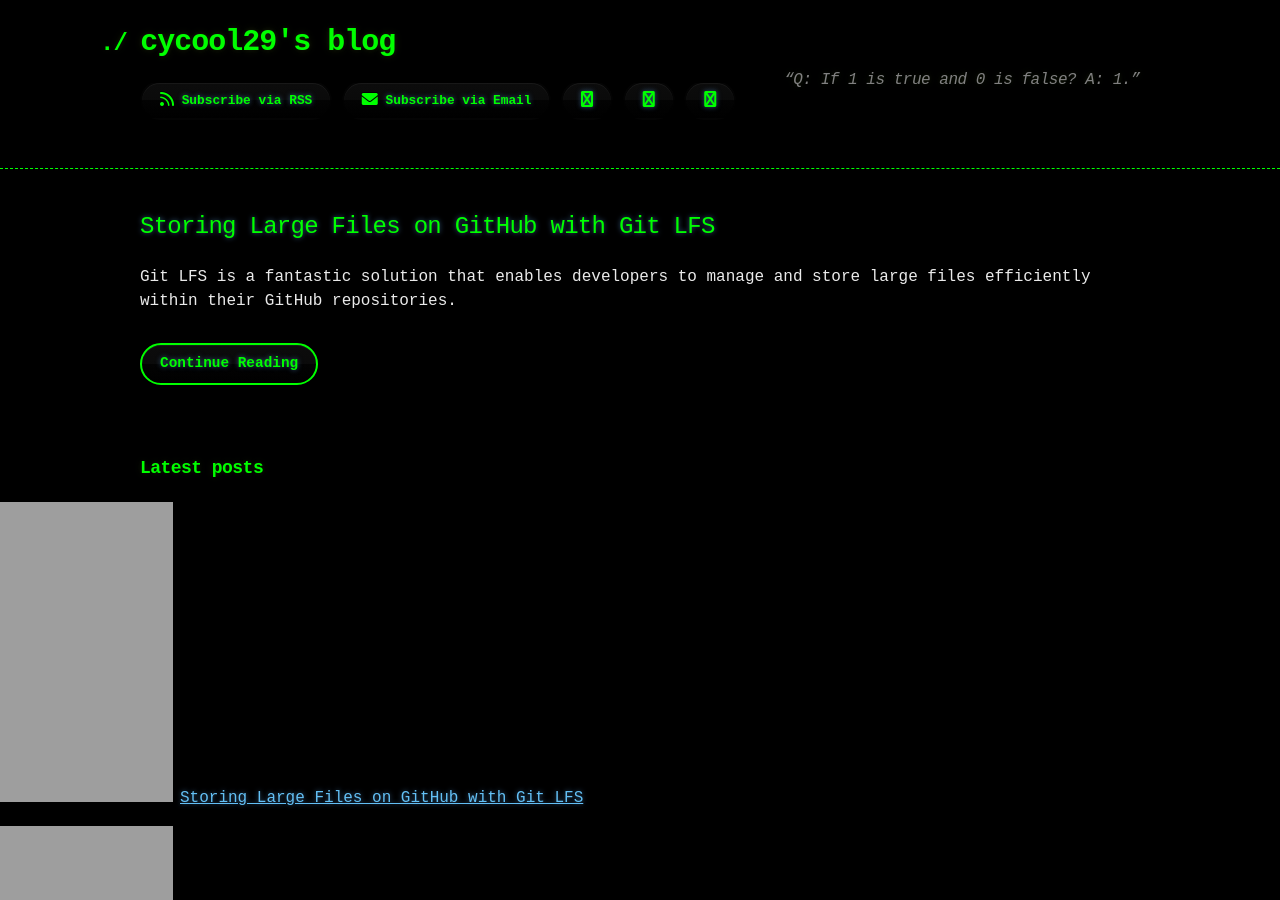
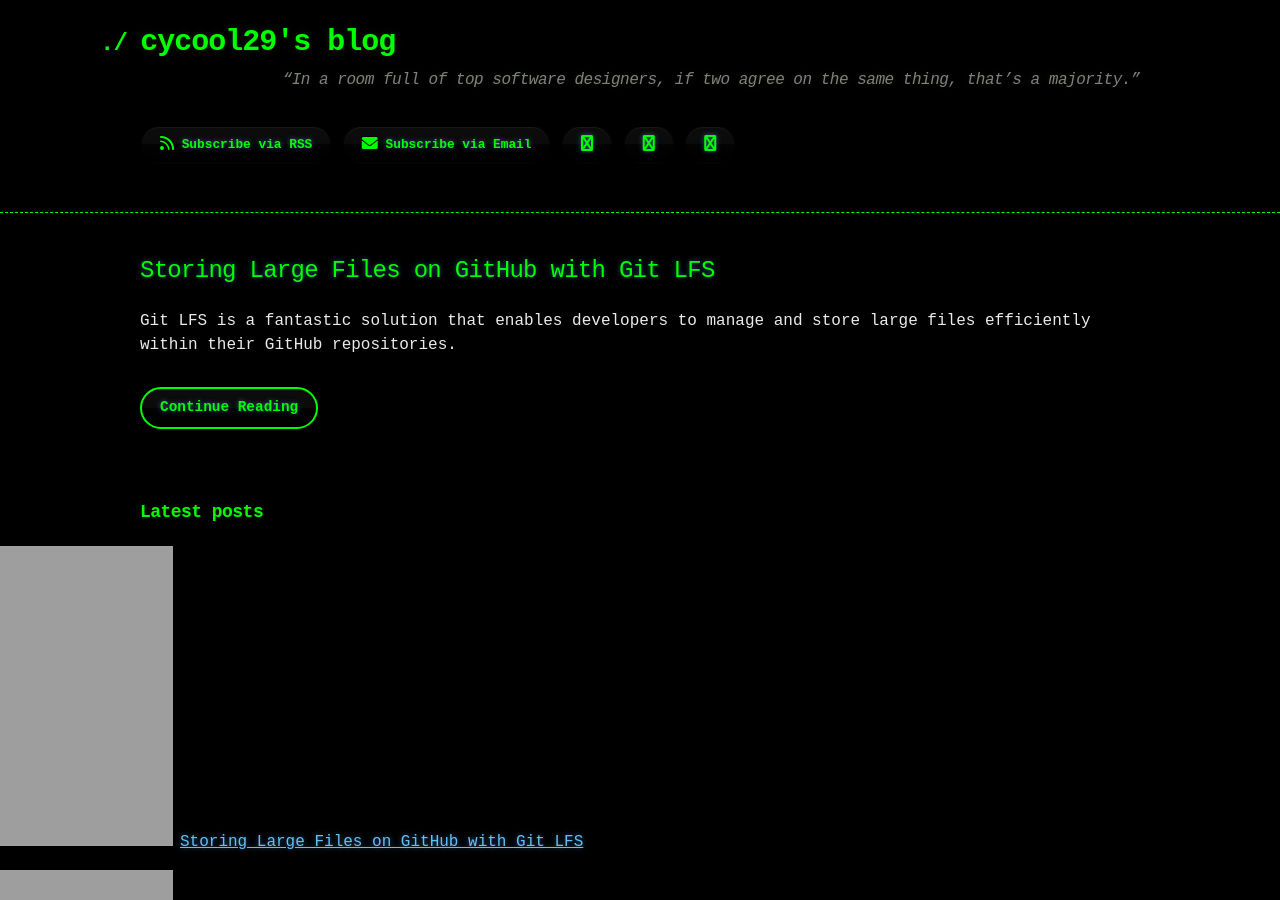
Before and after one commit to cycool29/cycool29.github.io, a Jekyll site: the page built from index.md, in a window 1280 px wide and 900 px high. Built offline with Jekyll 4.4.1, drawn with Linux system fonts in a browser that asks for light colours; a style sheet for code colours, icons or effects is not loaded.

Commit message:
Update quotes

```diff
--- a/_config.yml
+++ b/_config.yml
@@ -1,5 +1,5 @@
 title: cycool29's blog
-description: "“Q: If 1 is true and 0 is false? A: 1.” "
+description: "“In a room full of top software designers, if two agree on the same thing, that’s a majority.” "
 bio: A high school student. Intermediate in Python, Git, Bash. Learning JavaScript. He/Him. "
 author: cycool29
 url: https://cycool29.github.io
```
